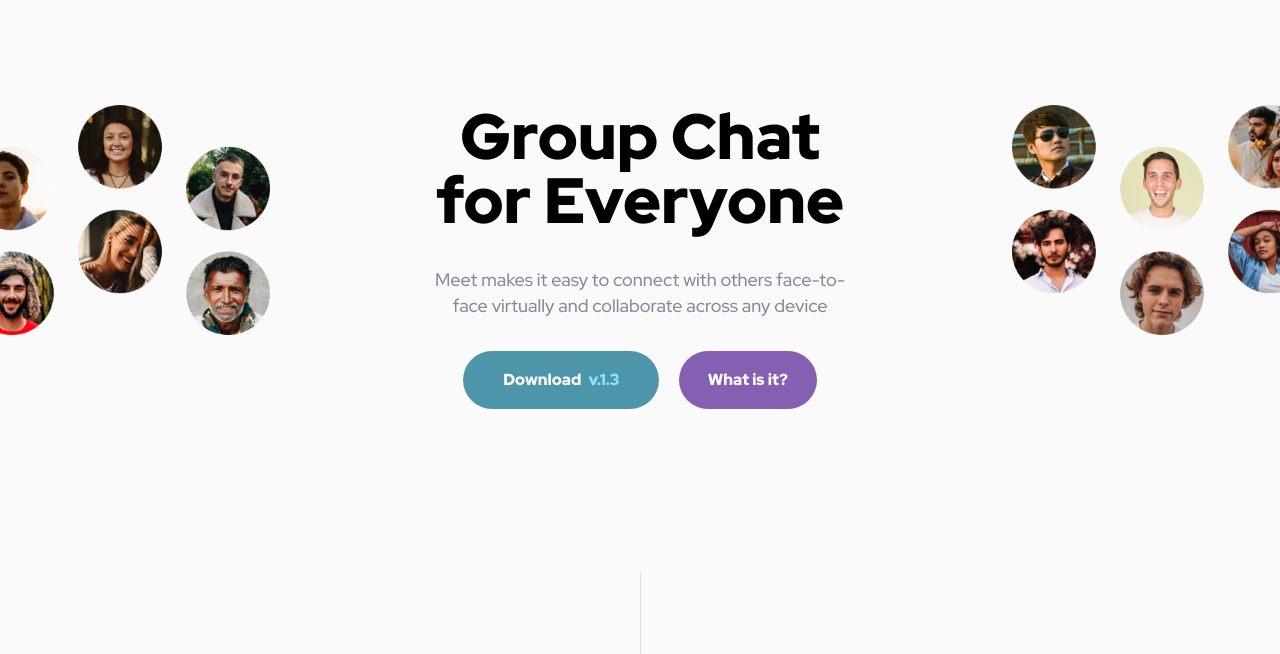
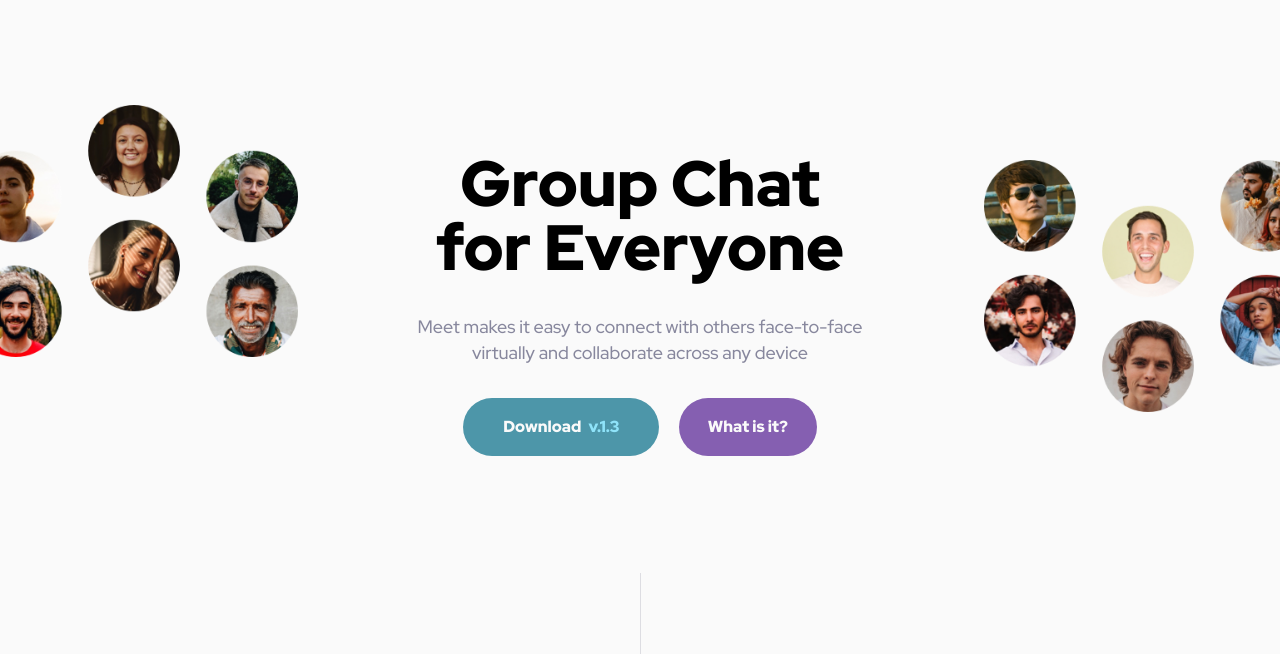
Before and after one commit to Chris-2811/Meet-landing-page, a plain HTML site: page index.html in a window 1280 px wide. Shown: the part 130-784 px from the top of the page. Drawn offline with Linux system fonts and the light colour scheme.

Commit message:
fixed hero section

```diff
--- a/style.css
+++ b/style.css
@@ -51,12 +51,13 @@ img {
 
 .hero .hero-content {
   width: 540px;
-  margin: 0 135px;
+  margin: 47px 88px 0 88px;
   text-align: center;
 }
 
 .hero .hero-right {
   transform: translateX(32px);
+  margin-top: 55px;
 }
 
 .hero .hero-left {
```
